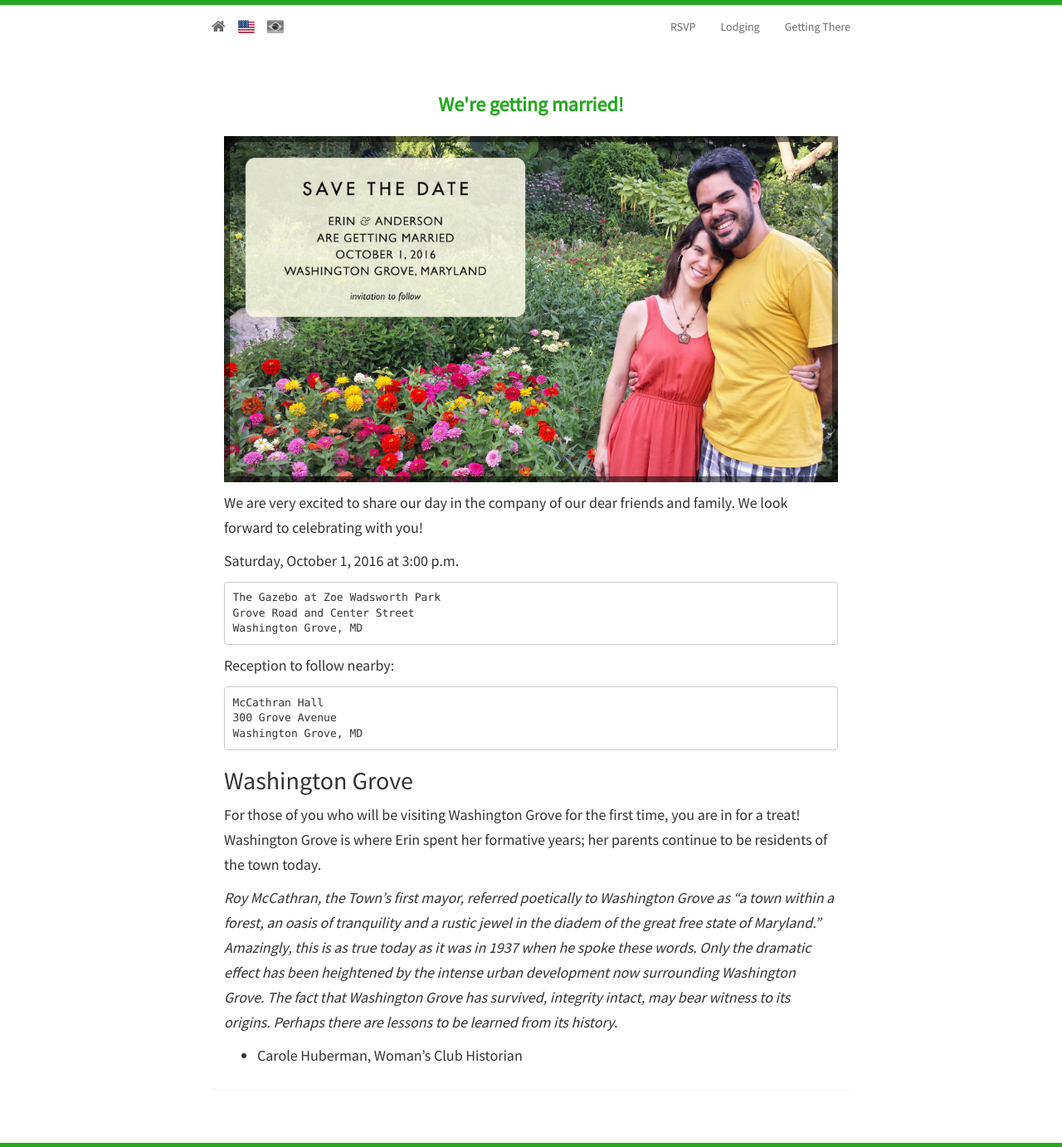
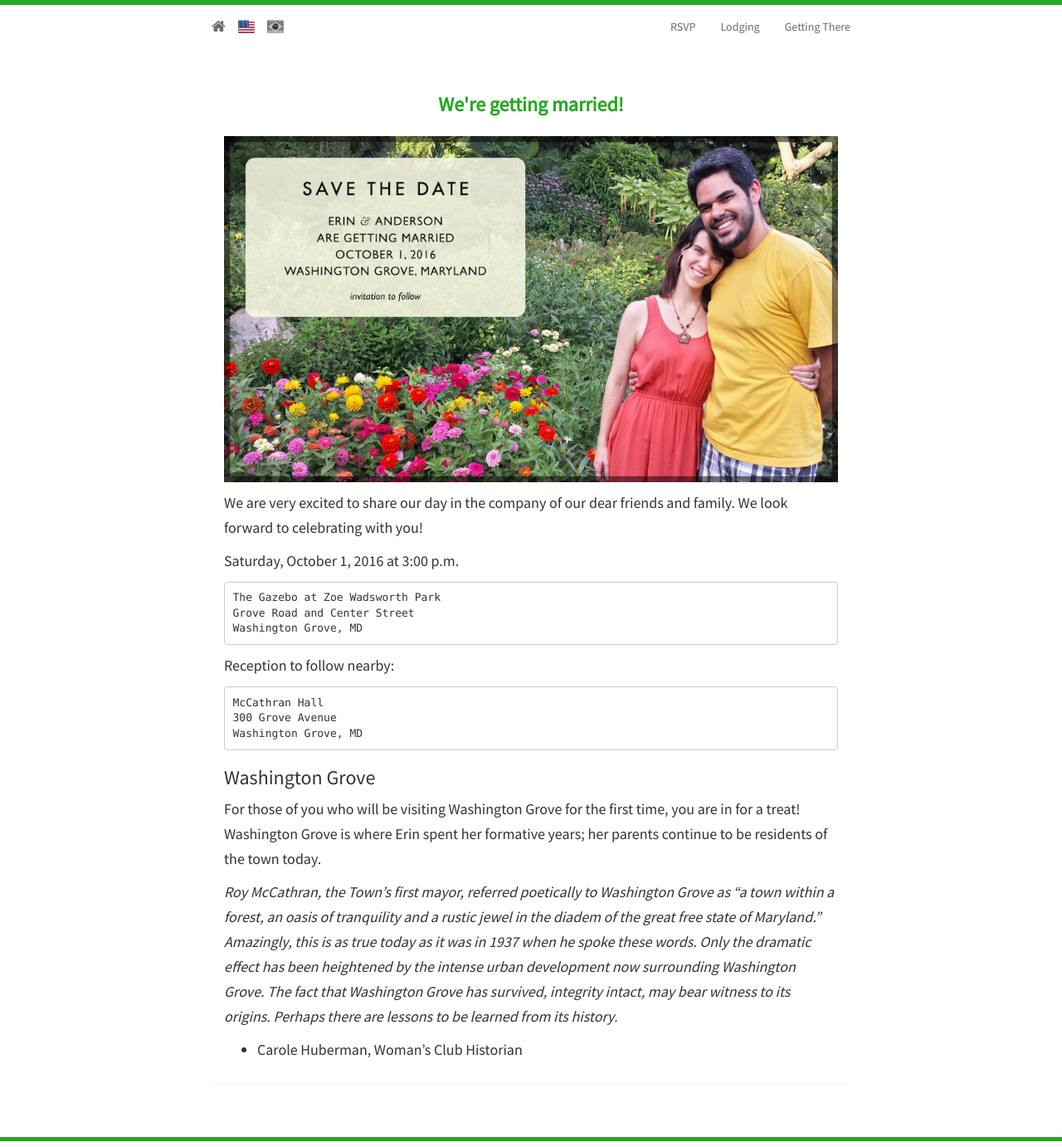
Before and after one commit to andersonvom/wedding-site, a Jekyll site: the page built from _posts/en/0000-01-01-welcome.md, in a window 1280 px wide. Shown: the whole page at 83% size. Built offline with Jekyll 4.4.1, drawn with Linux system fonts in a browser that asks for light colours; nearby versions of some CDN libraries.

Commit message:
Reduce WG text size

```diff
--- a/_posts/en/0000-01-01-welcome.md
+++ b/_posts/en/0000-01-01-welcome.md
@@ -24,7 +24,7 @@ Reception to follow nearby:
     Washington Grove, MD
 
 
-## Washington Grove
+### Washington Grove
 
 For those of you who will be visiting Washington Grove for the first
 time, you are in for a treat! Washington Grove is where Erin spent her
```
Also changed, not shown: _posts/pt/0000-01-01-bem-vindo.md (+1 -1 lines).
